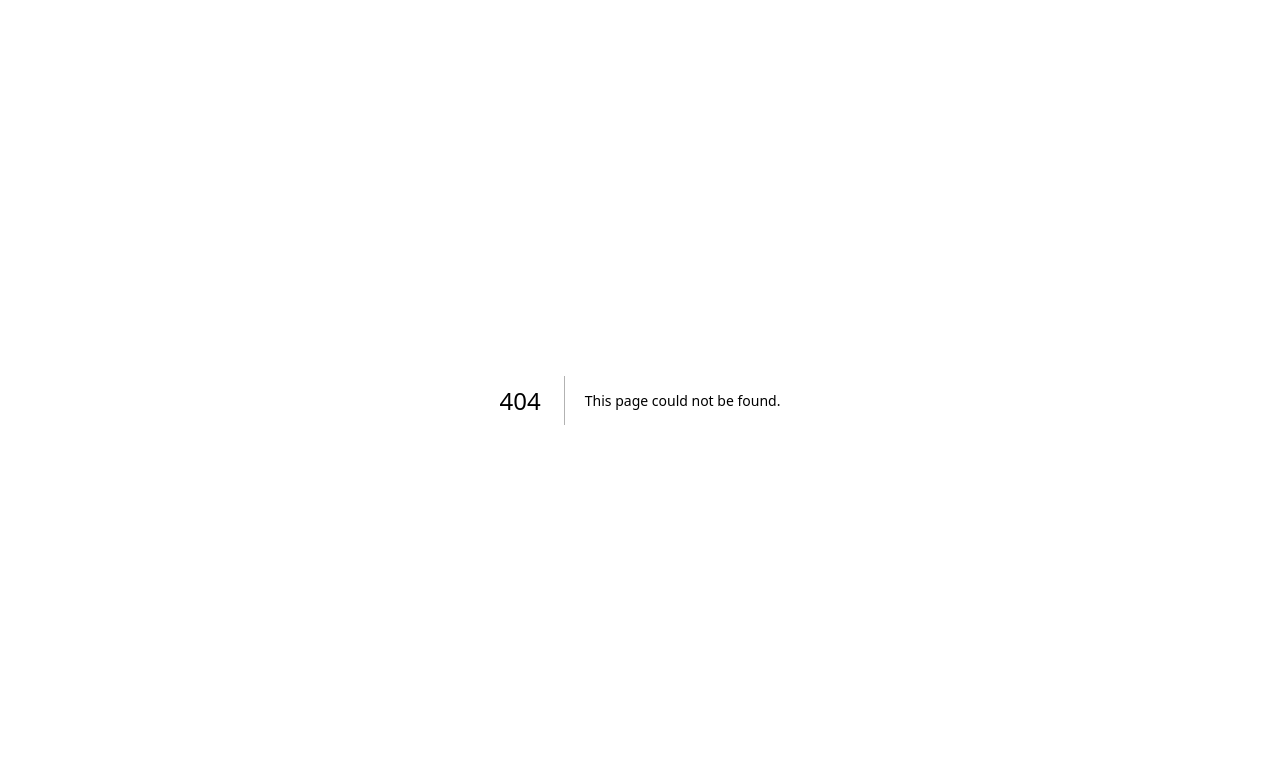
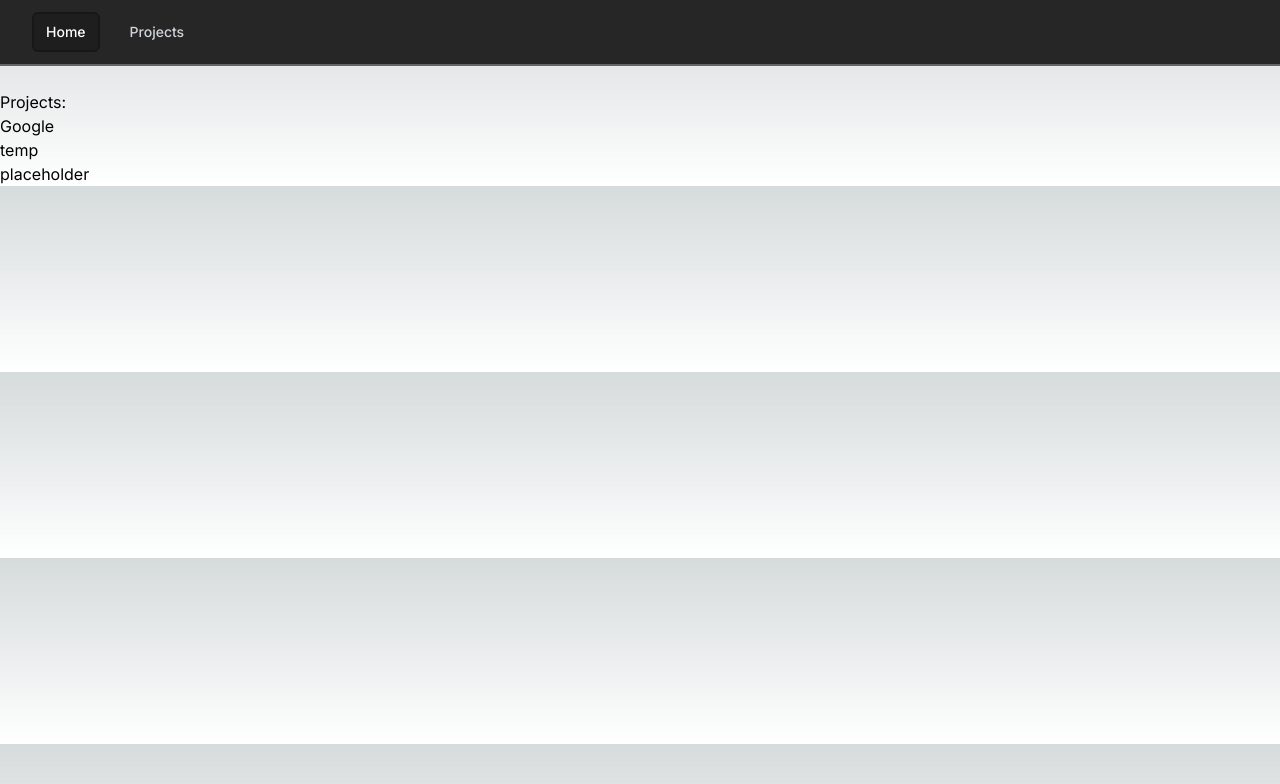
Before and after one commit to Halvor0808/my_website, a Next.js app in the folder website/: page /projects in a window 1280 px wide. Before the commit this address had no page. Shown: the top 784 px of the page. Built offline with nearby package versions, Linux system fonts and the light colour scheme.

Commit message:
Added basic routing, but does not work as intended

```diff
--- a/website/package.json
+++ b/website/package.json
@@ -16,6 +16,8 @@
     "postcss": "8.4.25",
     "react": "18.2.0",
     "react-dom": "18.2.0",
+    "react-router-dom": "^6.14.1",
+    "styled-components": "^6.0.4",
     "tailwindcss": "3.3.2"
   }
 }
--- a/website/src/components/profile.js
+++ b/website/src/app/components/profile.js
@@ -1,13 +1,9 @@
 import React from "react";
-import Image from 'next/image'
-
 
 const Profile = () => {
     return (
         <div>
-            <h2 className=" font-mono text-4xl  flex-shrink text-center">Hello and welcome to my website</h2><br/>
             <div id="profile" className="">
-
                 <p className="w-3/4 m-4 text-sm text-left flex">
                     <img
                         src="/halvor_brunt.jpeg"
--- a/website/src/app/layout.js
+++ b/website/src/app/layout.js
@@ -1,10 +1,12 @@
 import './globals.css'
 import { Inter } from 'next/font/google'
+import NavList from './components/navList'
+
 
 const inter = Inter({ subsets: ['latin'] })
 
 export const metadata = {
-  title: 'Create Next App',
+  title: 'Halvor\'s webpage',
   description: 'Generated by create next app',
 }
 
@@ -12,7 +14,10 @@ export default function RootLayout({ children }) {
   return (
     <html lang="en">
       <meta name="viewport" content="width=device-width, initial-scale=1.0"></meta>
-      <body className={inter.className}>{children}</body>
+      <body className={inter.className}>
+        <NavList/>
+        {children}
+      </body>
     </html>
   )
 }
--- a/website/src/app/page.js
+++ b/website/src/app/page.js
@@ -1,11 +1,10 @@
-import AccountGallery from '../components/accountGallery'
-import NavList from '../components/navList'
-import Profile from '../components/profile'
+import AccountGallery from './components/accountGallery'
+import Profile from './components/profile'
 
 export default function Home() {
   return (
     <main>
-      <NavList/>
+      <h2 className=" font-mono text-4xl  flex-shrink text-center">Hello and welcome to my website</h2><br/>
       <Profile/>
       <AccountGallery/>
     </main>
--- /dev/null
+++ b/website/src/app/projects/page.js
@@ -0,0 +1,16 @@
+import Project from "./project";
+
+export default function Projects() {
+    return (
+      <div>
+        <h2>Projects:</h2>
+        <div>
+          <ul>
+            <Project ProjectLink="www.google.com" ProjectName="Google">Some text</Project>
+            <Project ProjectLink="www.temp.com" ProjectName="temp">Even more text</Project>
+            <Project ProjectLink="my.placeholder" ProjectName="placeholder"/>
+          </ul>
+        </div>
+      </div>
+    );
+  }
--- /dev/null
+++ b/website/src/app/projects/project.jsx
@@ -0,0 +1,12 @@
+import React from "react";
+
+const Project = (props) => {
+    return (
+        <li>
+            <a href={props.ProjectLink}><h3>{props.ProjectName}</h3></a>
+            {/* <p>Desrcibing paragraph</p> */}
+        </li>
+    );
+}
+
+export default Project;
--- a/website/src/components/navList.js
+++ /dev/null
@@ -1,38 +0,0 @@
-
-import React from "react";
-
-const NavList = () => {
-  return (
-    <nav className="bg-neutral-800 border-b-neutral-400/50 border-b-2 border-solid mb-6">
-      <div className="mx-auto max-w-7xl px-2 sm:px-6 lg:px-8">
-        <div className="relative flex h-16 items-center justify-between">
-          <div className="flex flex-1 items-center justify-center sm:items-stretch sm:justify-start">
-            <div className="flex space-x-4">
-              {/* Current: "bg-neutral-900/50 text-white rounded-md px-3 py-2 text-sm font-medium
-                border-neutral-900 border-2 border-solid",
-              Default: "text-gray-300 hover:bg-neutral-700/50 hover:text-white rounded-md px-3 py-2
-                text-sm font-medium hover:border-neutral-900 border-2 hover:border-solid"
-                style={{"border-color": "transparent" }}  */}
-              <a
-                href="/"
-                className="bg-neutral-900/50 text-white rounded-md px-3 py-2 text-sm font-medium border-neutral-900 border-2 border-solid"
-                aria-current="page"
-              >
-                Home
-              </a>
-              <a
-                href="/projects"
-                className="text-gray-300 hover:bg-neutral-700/50 hover:text-white rounded-md px-3 py-2 text-sm font-medium hover:border-neutral-900 border-2 hover:border-solid"
-                style={{"borderColor": "transparent" }}
-              >
-                Projects
-              </a>
-            </div>
-          </div>
-        </div>
-      </div>
-    </nav>
-
-  );
-}
-export default NavList;
```
Also changed, not shown: website/src/app/components/account.js (renamed from website/src/components/account.js), website/src/app/components/accountGallery.js (renamed from website/src/components/accountGallery.js), 1 other file (tests, documents, lock files or other folders).
